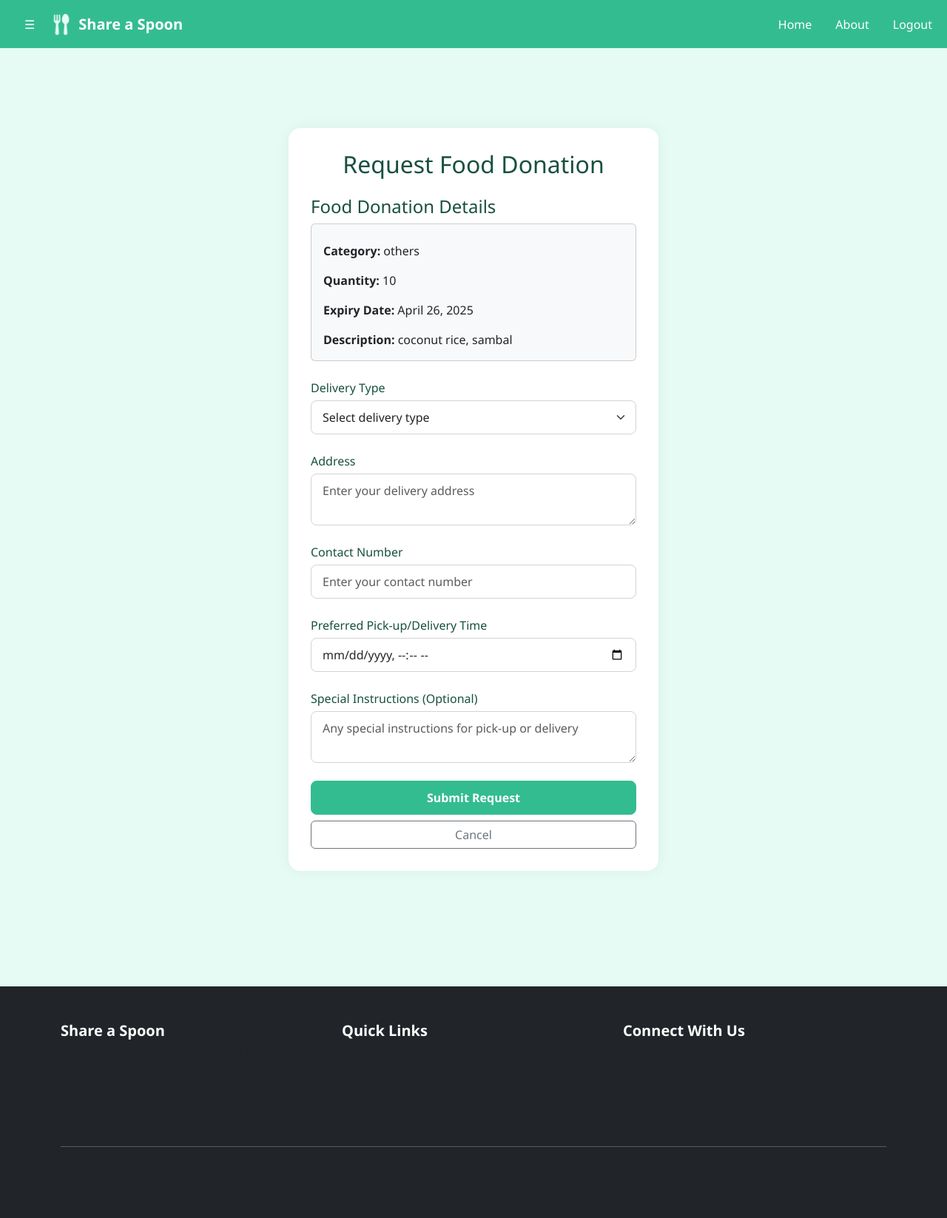
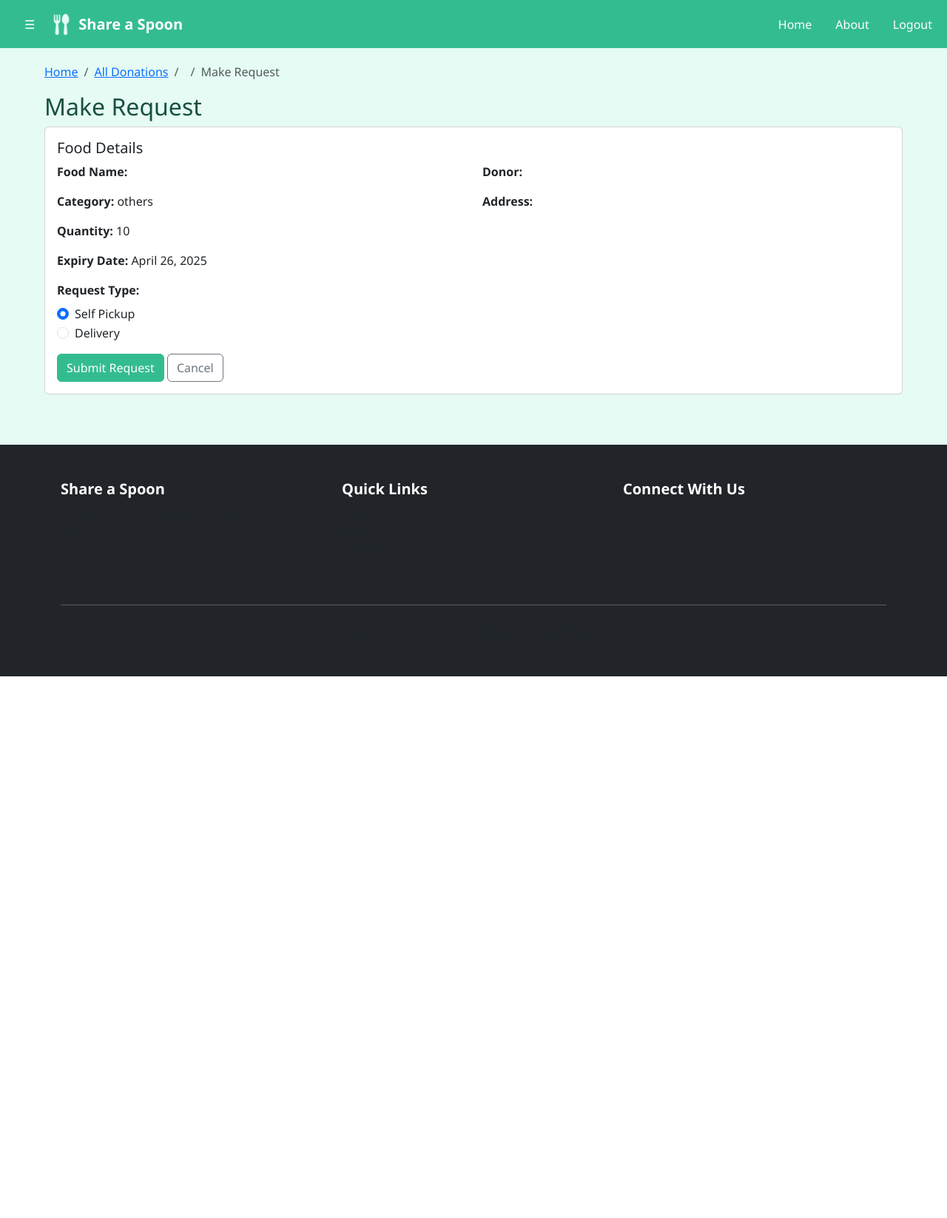
Before and after one commit to cloudyxtj/DonationSystem, a Django app: page /donation/donations/request/1/ in a window 1280 px wide. Shown: the whole page at 74% size. After the commit the page ends 914 px from the top, so only its background shows below. Run offline with Django 5.2, Linux system fonts and the light colour scheme; the visitor is signed in with stand-in values (Sample User, id 1); data comes from the database, SQL or seed files in the repository; parts of the project's set-up code (start-up, migrations or seed data) failed here and were passed over.

Commit message:
add donation html

```diff
--- a/donation/templates/donation/donate_food.html
+++ b/donation/templates/donation/donate_food.html
@@ -1,4 +1,6 @@
 {% extends 'app/base.html' %}
+
+{% block title %}Donate | Share A Spoon{% endblock %}
 
 {% block content %}
 <nav aria-label="breadcrumb" class="mb-4">
--- a/donation/templates/donation/make_request.html
+++ b/donation/templates/donation/make_request.html
@@ -1,115 +1,90 @@
 {% extends 'app/base.html' %}
 {% load static %}
 
-{% block title %}Make Food Donation Request{% endblock %}
+{% block title %}Request | Share A Spoon{% endblock %}
 
 {% block content %}
-<div class="container-fluid px-4 py-5">
-    <div class="row justify-content-center">
-        <div class="col-12 col-lg-11">
-            <div class="form-card">
-                <h2 class="text-center mb-4">Request Food Donation</h2>
+<nav aria-label="breadcrumb">
+    <ol class="breadcrumb">
+        <li class="breadcrumb-item"><a href="{% url 'home' %}">Home</a></li>
+        <li class="breadcrumb-item"><a href="{% url 'donation:view_donation' %}">All Donations</a></li>
+        <li class="breadcrumb-item"><a href="{% url 'donation:donation_detail' pk=donation.pk %}">{{ donation.food_name }}</a></li>
+        <li class="breadcrumb-item active" aria-current="page">Make Request</li>
+    </ol>
+</nav>
 
-                <!-- Food Donation Details -->
-                <div class="mb-4">
-                    <h4>Food Donation Details</h4>
-                    <div class="card bg-light">
+<div class="page-header">
+    <h2>Make Request</h2>
+</div>
+
+<div class="card">
     <div class="card-body">
-                            <h5 class="card-title">{{ donation.food_name }}</h5>
-                            <p class="card-text"><strong>Category:</strong> {{ donation.category }}</p>
-                            <p class="card-text"><strong>Quantity:</strong> {{ donation.quantity }}</p>
-                            <p class="card-text"><strong>Expiry Date:</strong> {{ donation.expiry_date }}</p>
-                            {% if donation.description %}
-                            <p class="card-text"><strong>Description:</strong> {{ donation.description }}</p>
-                            {% endif %}
+        <h5 class="card-title">Food Details</h5>
+        <div class="row">
+            <div class="col-md-6">
+                <p><strong>Food Name:</strong> {{ donation.food_name }}</p>
+                <p><strong>Category:</strong> {{ donation.category }}</p>
+                <p><strong>Quantity:</strong> {{ donation.quantity }}</p>
+                <p><strong>Expiry Date:</strong> {{ donation.expiry_date|date:"F d, Y" }}</p>
             </div>
+            <div class="col-md-6">
+                <p><strong>Donor:</strong> {{ donation.donor.user.username }}</p>
+                <p><strong>Address:</strong> {{ donation.address }}</p>
             </div>
         </div>
 
-                <!-- Request Form -->
-                <form method="POST" enctype="multipart/form-data">
+        <form method="post">
             {% csrf_token %}
-
-                    <div class="mb-4">
-                        <label for="delivery_type" class="form-label">Delivery Type</label>
-                        <select class="form-select" id="delivery_type" name="delivery_type" required>
-                            <option value="" selected disabled>Select delivery type</option>
-                            <option value="pickup">Pick Up</option>
-                            <option value="delivery">Delivery</option>
-                        </select>
+            {{ form.non_field_errors }}
+            <div class="mb-3">
+                <label class="form-label"><strong>Request Type:</strong></label>
+                <div class="form-check">
+                    <input class="form-check-input" type="radio" name="request_type" id="pickup" value="pickup"
+                        checked>
+                    <label class="form-check-label" for="pickup">
+                        Self Pickup
+                    </label>
+                </div>
+                <div class="form-check">
+                    <input class="form-check-input" type="radio" name="request_type" id="delivery" value="delivery">
+                    <label class="form-check-label" for="delivery">
+                        Delivery
+                    </label>
+                </div>
             </div>
 
-                    <div class="mb-4">
-                        <label for="address" class="form-label">Address</label>
-                        <textarea class="form-control" id="address" name="address" rows="2" required
+            <div class="mb-3" id="address-field">
+                <label for="address" class="form-label"><strong>Delivery Address:</strong></label>
+                <textarea class="form-control" id="address" name="address" rows="3"
                     placeholder="Enter your delivery address"></textarea>
             </div>
 
-                    <div class="mb-4">
-                        <label for="contact_number" class="form-label">Contact Number</label>
-                        <input type="tel" class="form-control" id="contact_number" name="contact_number" required
-                            placeholder="Enter your contact number">
-                    </div>
-
-                    <div class="mb-4">
-                        <label for="preferred_time" class="form-label">Preferred Pick-up/Delivery Time</label>
-                        <input type="datetime-local" class="form-control" id="preferred_time" name="preferred_time" required>
-                    </div>
-
-                    <div class="mb-4">
-                        <label for="special_instructions" class="form-label">Special Instructions (Optional)</label>
-                        <textarea class="form-control" id="special_instructions" name="special_instructions" rows="2"
-                            placeholder="Any special instructions for pick-up or delivery"></textarea>
-                    </div>
-
-                    <div class="d-grid gap-2">
             <button type="submit" class="btn btn-success">Submit Request</button>
             <a href="{% url 'donation:donation_detail' donation.pk %}" class="btn btn-outline-secondary">Cancel</a>
-                    </div>
         </form>
-            </div>
-        </div>
     </div>
 </div>
 {% endblock %}
 
-{% block extra_css %}
-<style>
-    .form-card {
-        width: 100%;
-        margin: 40px auto;
-        padding: 40px;
-        background-color: #ffffff;
-        border-radius: 1rem;
-        box-shadow: 0 0 20px rgba(0, 0, 0, 0.05);
+{% block extra_js %}
+<script>
+    document.addEventListener('DOMContentLoaded', function () {
+        const pickup = document.getElementById('pickup');
+        const delivery = document.getElementById('delivery');
+        const addressField = document.getElementById('address-field');
+
+        function toggleAddress() {
+            if (pickup.checked) {
+                addressField.style.display = 'none';
+            } else {
+                addressField.style.display = 'block';
+            }
         }
 
-    .form-card h2, .form-card h4 {
-        color: #185040;
-    }
+        pickup.addEventListener('change', toggleAddress);
+        delivery.addEventListener('change', toggleAddress);
 
-    .form-card label {
-        color: #185040;
-        font-weight: 500;
-    }
-
-    .form-control:focus, .form-select:focus {
-        border-color: #34bc91;
-        box-shadow: 0 0 0 0.2rem rgba(52, 188, 145, 0.25);
-    }
-
-    .btn-success {
-        background-color: #34bc91;
-        border-color: #34bc91;
-    }
-
-    .btn-success:hover {
-        background-color: #288e6e;
-        border-color: #288e6e;
-    }
-
-    .bg-light {
-        background-color: #e5fbf4 !important;
-    }
-</style>
+        toggleAddress(); // initial call
+    });
+</script>
 {% endblock %}
```
Also changed, not shown: donation/templates/donation/donation_detail.html (+8 -1 lines), donation/templates/donation/modify_donation.html (added, +41 -0 lines), donation/templates/donation/my_request.html (added, +61 -0 lines), donation/templates/donation/pending_request.html (added, +77 -0 lines), donation/templates/donation/track_request.html (added, +176 -0 lines). Lines whose indentation alone changed are shown as unchanged.
